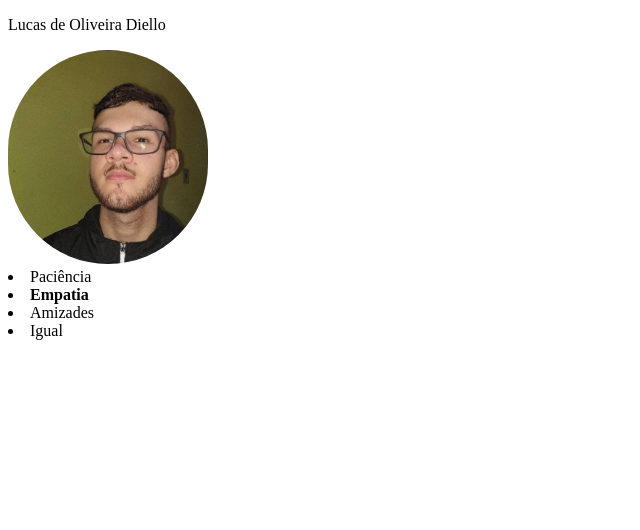
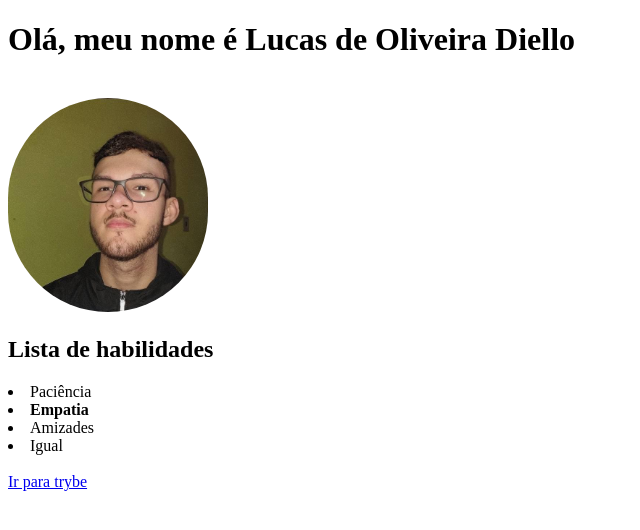
Before and after one commit to LucasDiello/LucasDiello.github.io, a plain HTML site: page index.html in a window 1280 px wide. Shown: the whole page, without its empty margins (0-640 px from the left). Drawn offline with Linux system fonts and the light colour scheme.

Commit message:
cria tag com direcao ao meu site preferido

```diff
--- a/index.html
+++ b/index.html
@@ -7,16 +7,19 @@
     <title>Portfólio</title>
 </head>
 <body>
-<p>Lucas de Oliveira Diello</p>
+<h1>Olá, meu nome é Lucas de Oliveira Diello</h1> <br>
 <div class="foto-lucas">
 <img style="border-radius:100px;" src="/90b172a7-b3c4-467a-a5fc-35fc74ac1077.jpeg" width="200px" alt="">
 </div>
+<h2>Lista de habilidades</h2>
 <lo>
     <li>Paciência</li>
     <li><strong>Empatia</strong></li>
     <li>Amizades</li>
     <li>Igual</li>
 </lo>
+<br>
+<a href="http://betrybe.com" target="_blank" rel="noopener noreferrer">Ir para trybe</a>
 
 </body>
 </html>
```
